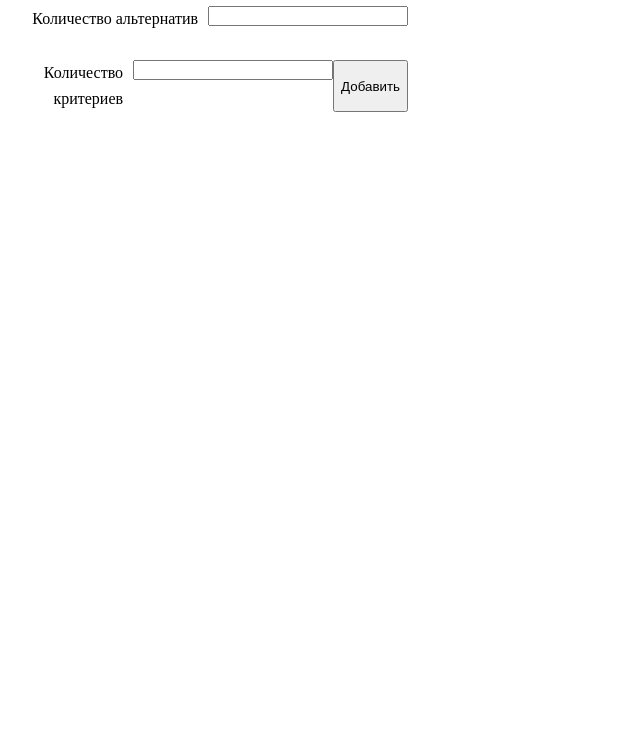
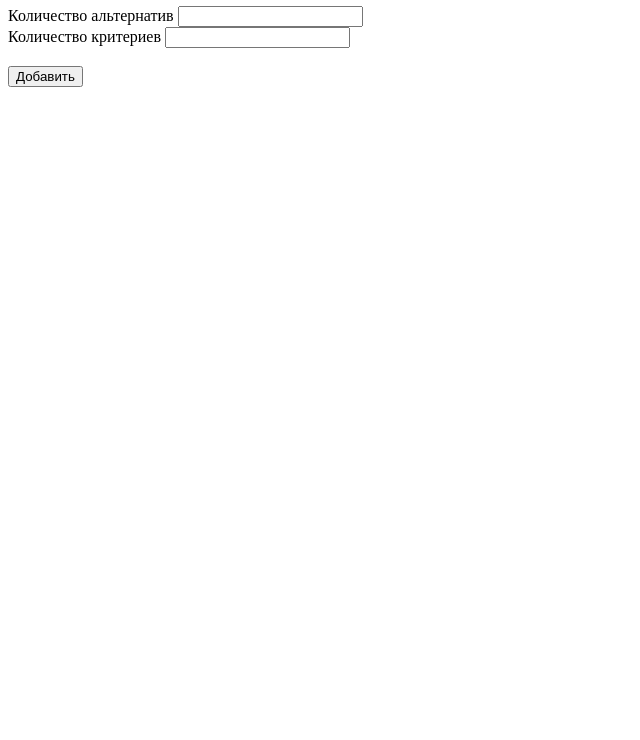
Before and after one commit to snagpump/global_criteria, a plain HTML site: page index.html in a window 1280 px wide. Shown: the part 60-800 px from the top of the page, without its empty margins (0-640 px from the left). Drawn offline with Linux system fonts and the light colour scheme.

Commit message:
Update index.html

```diff
--- a/index.html
+++ b/index.html
@@ -10,22 +10,6 @@
 
             .first_td {
                 border: 0px;
-            }
-
-            label {
-              display: flex;
-              flex-direction: row;
-              justify-content: flex-end;
-              text-align: right;
-              width: 400px;
-              line-height: 26px;
-              margin-bottom: 10px;
-            }
-
-            input {
-              height: 20px;
-              flex: 0 0 200px;
-              margin-left: 10px;
             }
         </style>
     </head>
```
